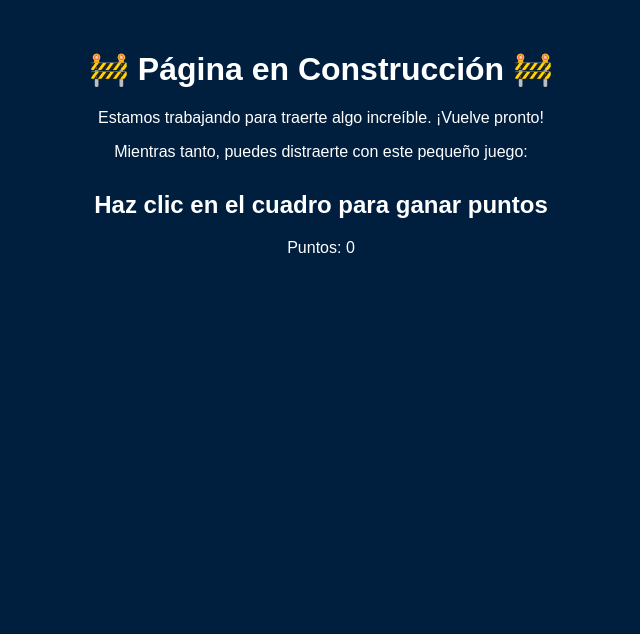
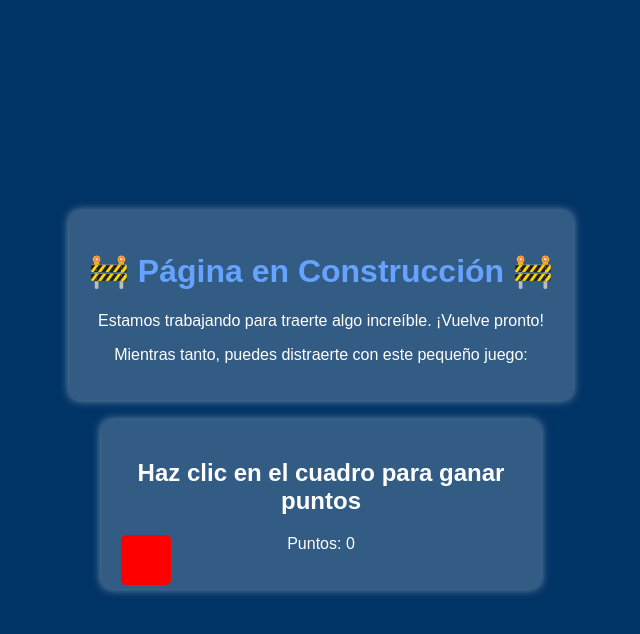
Before and after one commit to GaToPhArDo/exalumnos.jpvg, a plain HTML site: page index.html in a window 1280 px wide. Shown: the whole page, without its empty margins (319-959 px from the left). Drawn offline with Linux system fonts and the light colour scheme.

Commit message:
Update 5 style.css

```diff
--- a/style.css
+++ b/style.css
@@ -1,26 +1,50 @@
 body {
     font-family: Arial, sans-serif;
     text-align: center;
-    background-color: #001f3f;
+    background-color: #003366; /* Azul oscuro */
     color: white;
     margin: 0;
     padding: 0;
+    display: flex;
+    flex-direction: column;
+    align-items: center;
+    justify-content: center;
+    height: 100vh;
 }
 
 .container {
-    margin-top: 50px;
+    background: rgba(255, 255, 255, 0.2);
+    padding: 20px;
+    border-radius: 10px;
+    box-shadow: 0px 0px 10px rgba(255, 255, 255, 0.5);
+    margin-bottom: 20px;
+}
+
+h1 {
+    color: #66a3ff; /* Azul claro */
+}
+
+footer {
+    margin-top: 20px;
+    font-size: 14px;
+    opacity: 0.8;
 }
 
 .game-container {
-    margin-top: 30px;
+    background: rgba(255, 255, 255, 0.2);
+    padding: 20px;
+    border-radius: 10px;
+    box-shadow: 0px 0px 10px rgba(255, 255, 255, 0.5);
+    position: relative;
+    width: 90%;
+    max-width: 400px;
 }
 
-.button {
-    background-color: #0074D9;
-    color: white;
-    border: none;
-    padding: 10px 20px;
-    font-size: 16px;
+.target {
+    width: 50px;
+    height: 50px;
+    background-color: red;
+    position: absolute;
     cursor: pointer;
-    position: absolute;
+    border-radius: 5px;
 }
```
